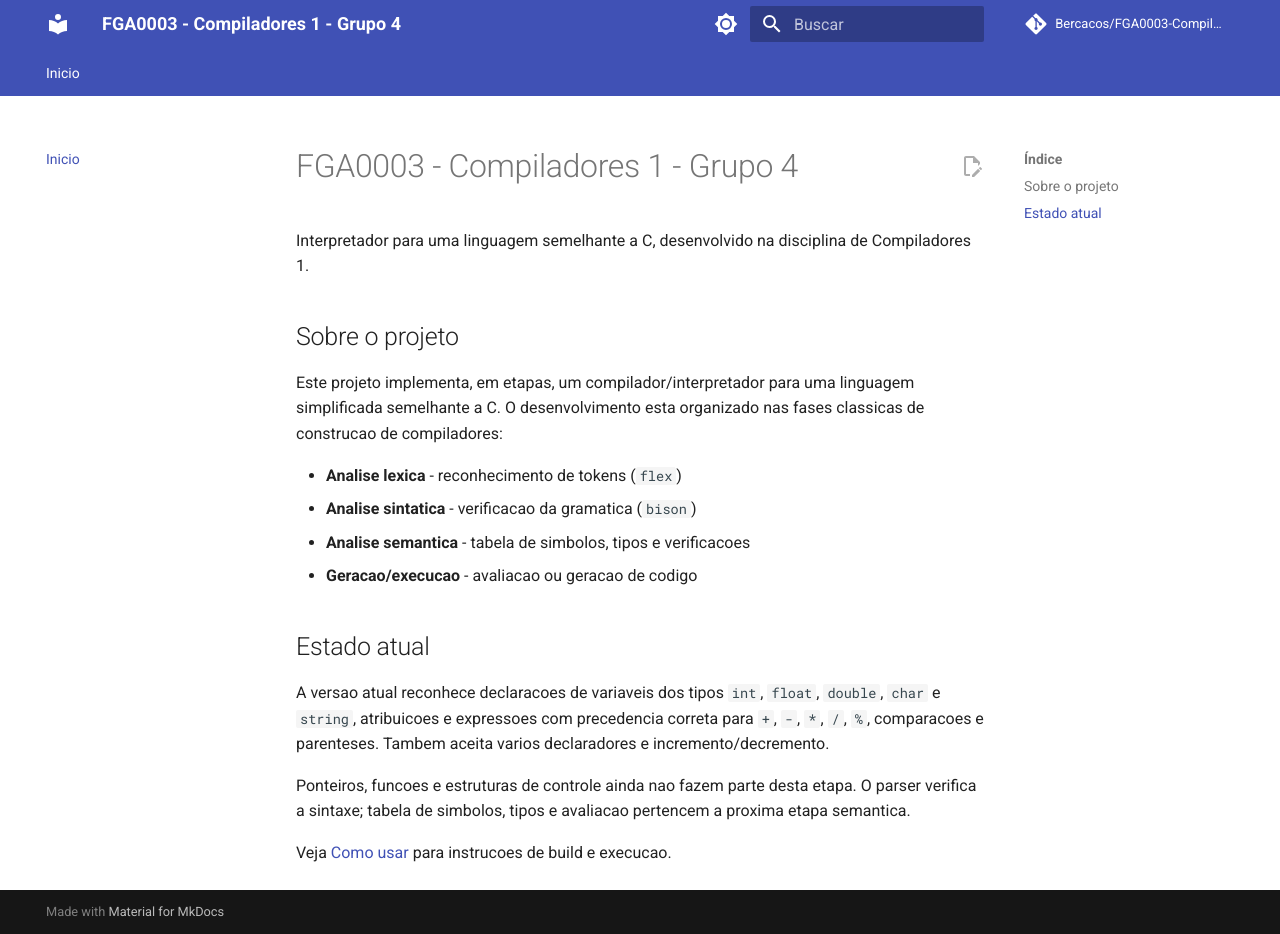
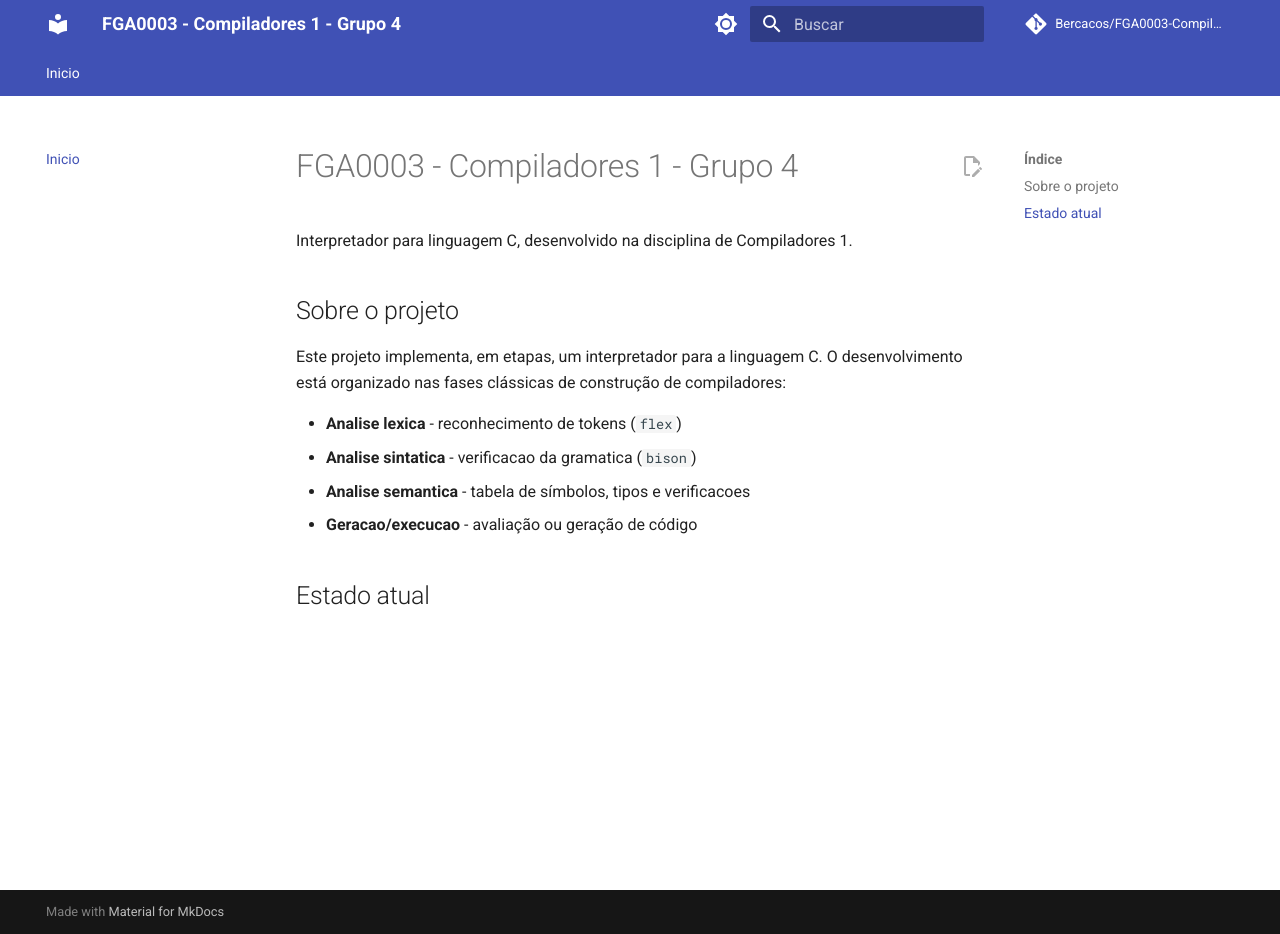
Before and after one commit to Bercacos/FGA0003-Compiladores-1-Grupo-4, an MkDocs documentation site: the page built from docs/index.md, in a window 1280 px wide and 934 px high. Built offline with MkDocs 1.6.1 and Material for MkDocs 9.7.7, drawn with Linux system fonts in a browser that asks for light colours; comment, search, counter and statistics services are not loaded.

Commit message:
docs:ajuste no index.md

```diff
--- a/docs/index.md
+++ b/docs/index.md
@@ -1,27 +1,14 @@
 # FGA0003 - Compiladores 1 - Grupo 4
 
-Interpretador para uma linguagem semelhante a C, desenvolvido na disciplina de Compiladores 1.
+Interpretador para linguagem C, desenvolvido na disciplina de Compiladores 1.
 
 ## Sobre o projeto
 
-Este projeto implementa, em etapas, um compilador/interpretador para uma linguagem
-simplificada semelhante a C. O desenvolvimento esta organizado nas fases classicas
-de construcao de compiladores:
+Este projeto implementa, em etapas, um interpretador para a linguagem C. O desenvolvimento está organizado nas fases clássicas de construção de compiladores:
 
 - **Analise lexica** - reconhecimento de tokens (`flex`)
 - **Analise sintatica** - verificacao da gramatica (`bison`)
-- **Analise semantica** - tabela de simbolos, tipos e verificacoes
-- **Geracao/execucao** - avaliacao ou geracao de codigo
+- **Analise semantica** - tabela de símbolos, tipos e verificacoes
+- **Geracao/execucao** - avaliação ou geração de código
 
 ## Estado atual
-
-A versao atual reconhece declaracoes de variaveis dos tipos `int`, `float`, `double`,
-`char` e `string`, atribuicoes e expressoes com precedencia correta para `+`, `-`,
-`*`, `/`, `%`, comparacoes e parenteses. Tambem aceita varios declaradores e
-incremento/decremento.
-
-Ponteiros, funcoes e estruturas de controle ainda nao fazem parte desta etapa. O
-parser verifica a sintaxe; tabela de simbolos, tipos e avaliacao pertencem a
-proxima etapa semantica.
-
-Veja [Como usar](uso.md) para instrucoes de build e execucao.
```
